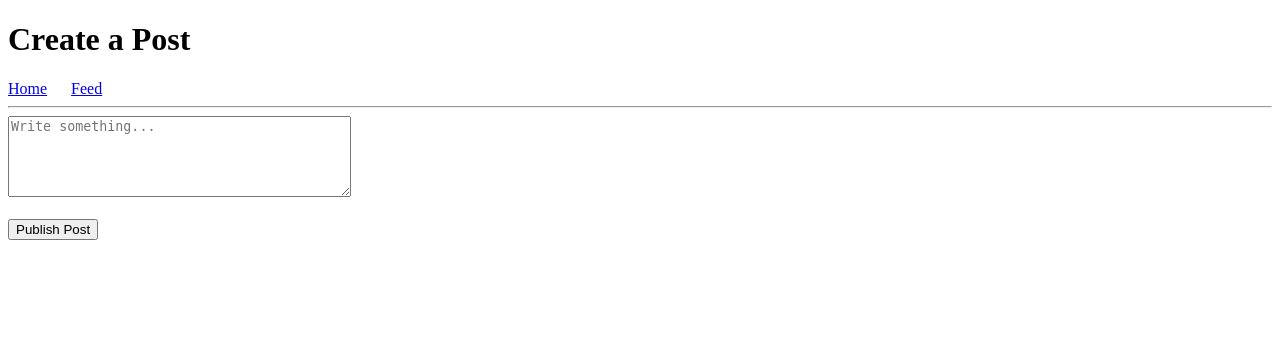
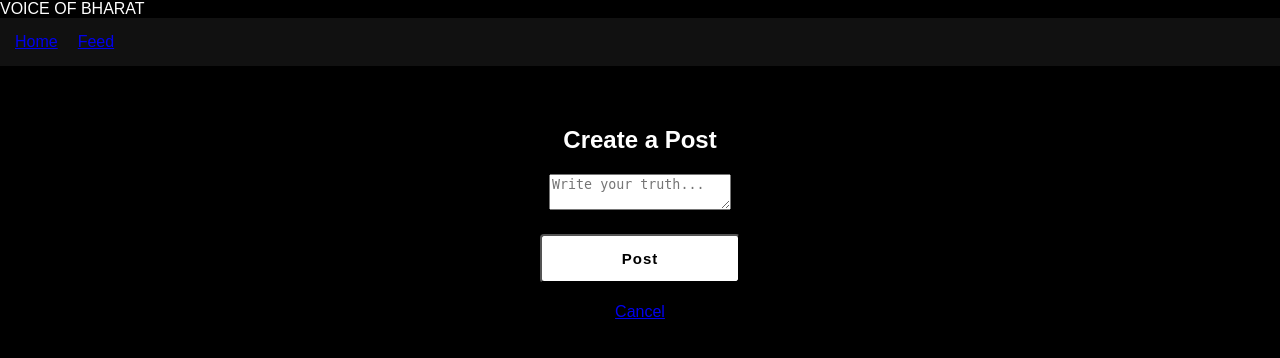
Before and after one commit to vrush757-gif/voice-of-bharat, a Flask app: page /create in a window 1280 px wide. Shown: the top 358 px of the page. Run offline with Flask 3, Linux system fonts and the light colour scheme.

Commit message:
Update create.html

```diff
--- a/templates/create.html
+++ b/templates/create.html
@@ -1,21 +1,30 @@
-<!DOCTYPE html>
-<html>
+<!doctype html>
+<html lang="en">
 <head>
-    <title>Create Post</title>
+  <meta charset="utf-8" />
+  <title>Create — Voice of Bharat</title>
+  <meta name="viewport" content="width=device-width,initial-scale=1" />
+  <link rel="stylesheet" href="{{ url_for('static', filename='style.css') }}">
 </head>
-<body>
-    <h1>Create a Post</h1>
+<body class="bg">
+  <header class="topbar">
+    <div class="brand">VOICE OF BHARAT</div>
+    <nav class="nav">
+      <a href="/" class="link">Home</a>
+      <a href="/feed" class="link">Feed</a>
+    </nav>
+  </header>
 
-    <a href="/">Home</a>
-    <a href="/feed" style="margin-left:20px;">Feed</a>
+  <main class="container">
+    <h2 class="section-title">Create a Post</h2>
 
-    <hr>
-
-    <form method="POST">
-        <textarea name="content" rows="5" cols="40" placeholder="Write something..." required></textarea>
-        <br><br>
-
-        <button type="submit">Publish Post</button>
+    <form method="POST" class="form-card">
+      <textarea name="content" placeholder="Write your truth..." required></textarea>
+      <div class="form-row">
+        <button class="btn" type="submit">Post</button>
+        <a class="btn-ghost" href="/feed">Cancel</a>
+      </div>
     </form>
+  </main>
 </body>
 </html>
```
